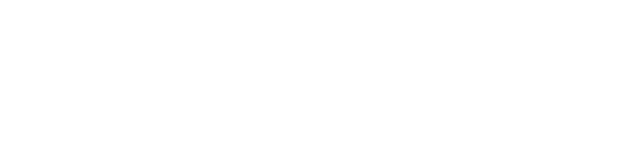
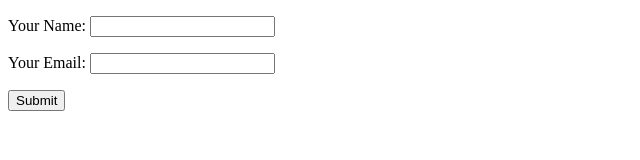
Before and after one commit to papa-whisky/wsw.com, a website built with Parcel: page src/index.html in a window 1280 px wide. Shown: the whole page, without its empty margins (0-640 px from the left). Built offline with nearby package versions, Linux system fonts and the light colour scheme.

Commit message:
Form PoC

```diff
--- a/src/index.html
+++ b/src/index.html
@@ -4,4 +4,17 @@
     <meta charset="UTF-8" />
     <script defer src="scripts/main.js"></script>
   </head>
+  <body>
+    <form name="test" method="POST" data-netlify="true">
+      <p>
+        <label>Your Name: <input type="text" name="name"/></label>
+      </p>
+      <p>
+        <label>Your Email: <input type="email" name="email"/></label>
+      </p>
+      <p>
+        <button type="submit">Submit</button>
+      </p>
+    </form>
+  </body>
 </html>
```
